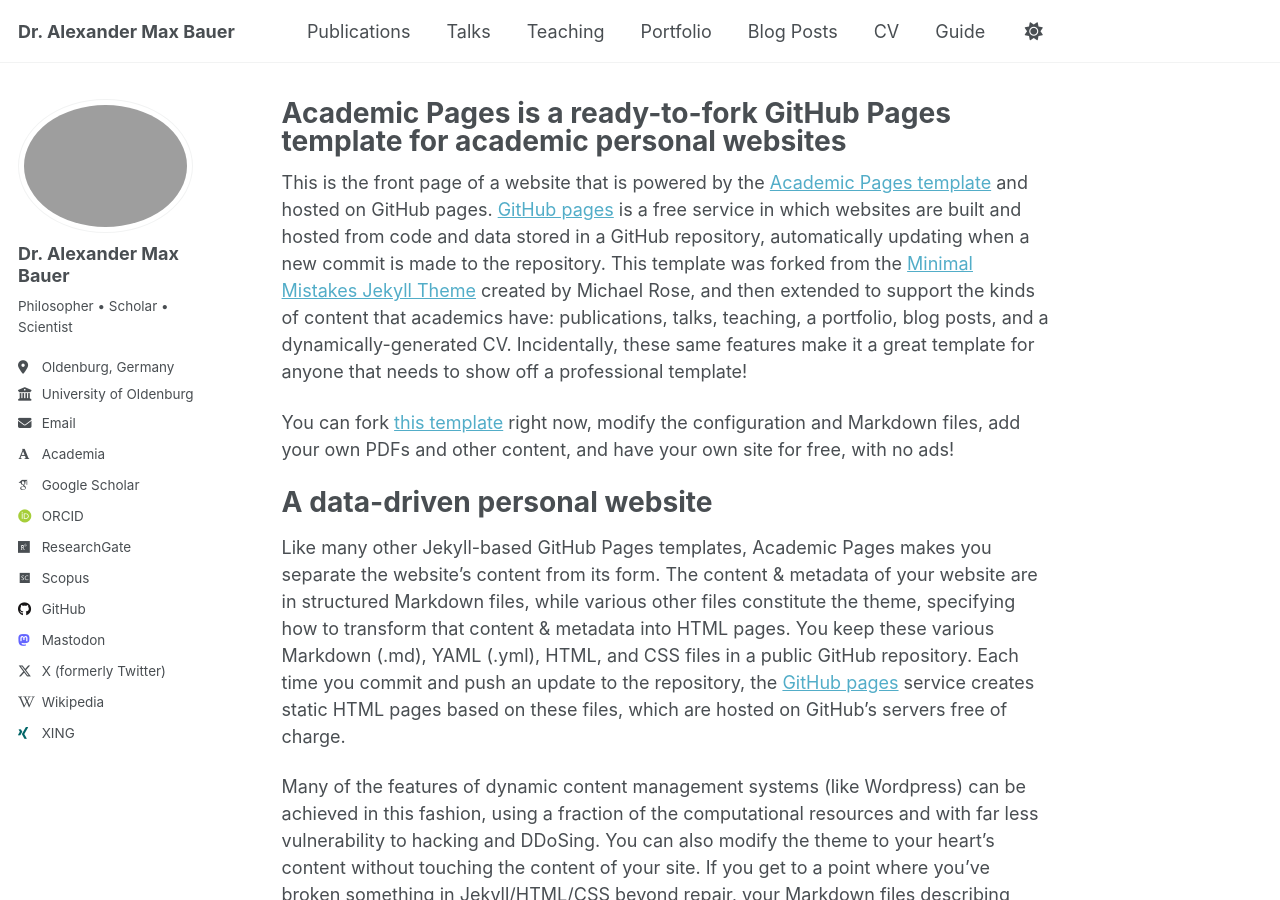
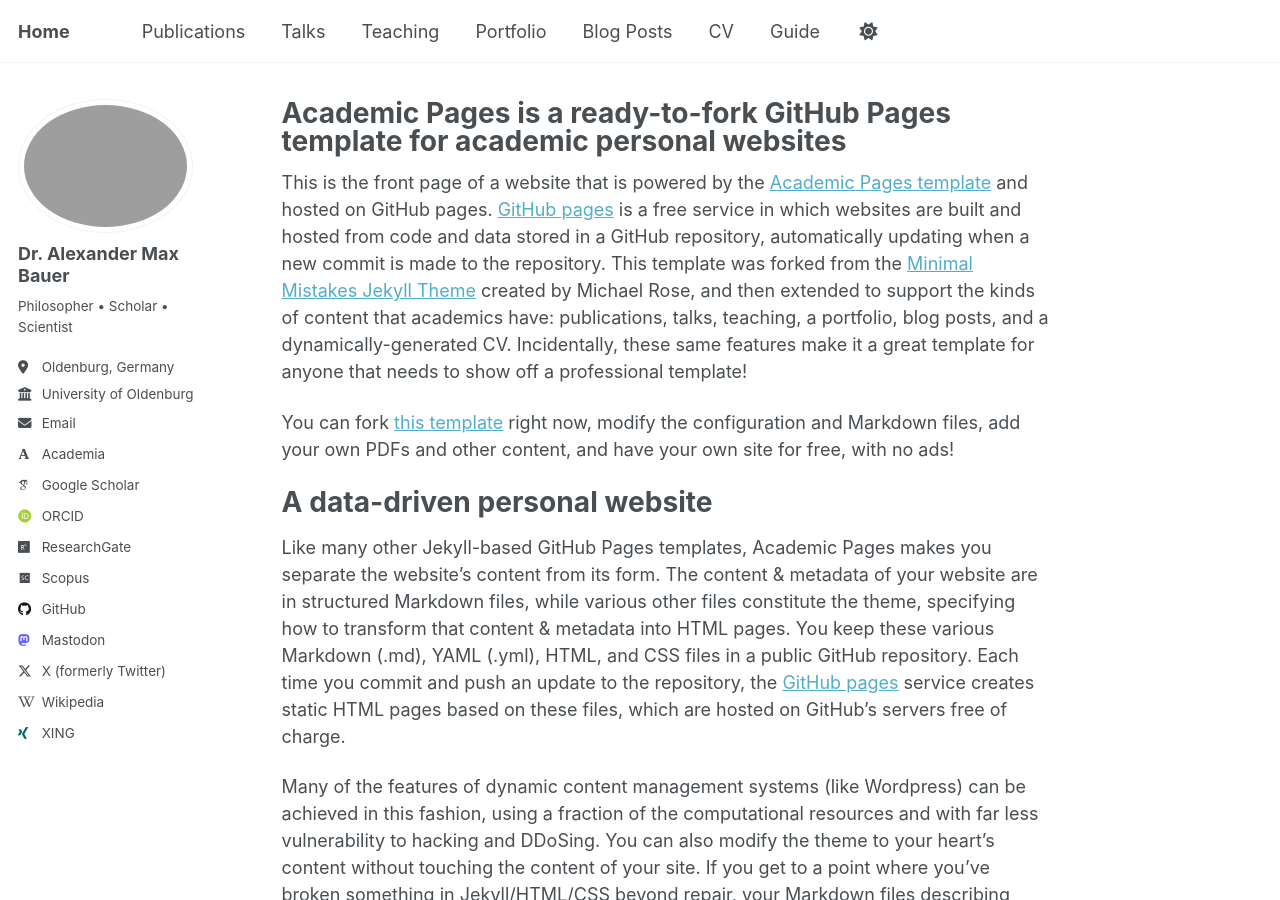
Before and after one commit to alephmembeth/alephmembeth.github.io, a Jekyll site: the page built from _pages/about.md, in a window 1280 px wide and 900 px high. Built offline with Jekyll 4.4.1, drawn with Linux system fonts in a browser that asks for light colours; some web fonts are replaced; a script that is not in the unit is left out.

Commit message:
Update _config.yml

```diff
--- a/_config.yml
+++ b/_config.yml
@@ -1,7 +1,7 @@
 # Basic site settings
 locale                   : "en-GB"
 site_theme               : "default"
-title                    : "Dr. Alexander Max Bauer"
+title                    : "Home"
 title_separator          : "-"
 name                     : &name "Dr. Alexander Max Bauer"
 description              : &description "Philosopher • Scholar • Scientist"
```
